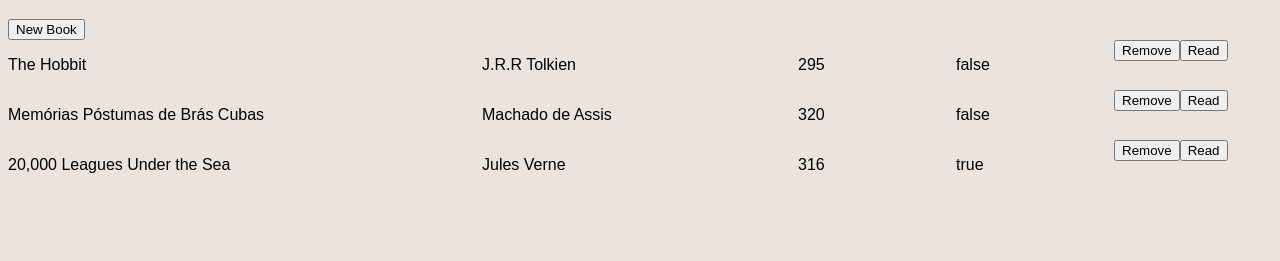
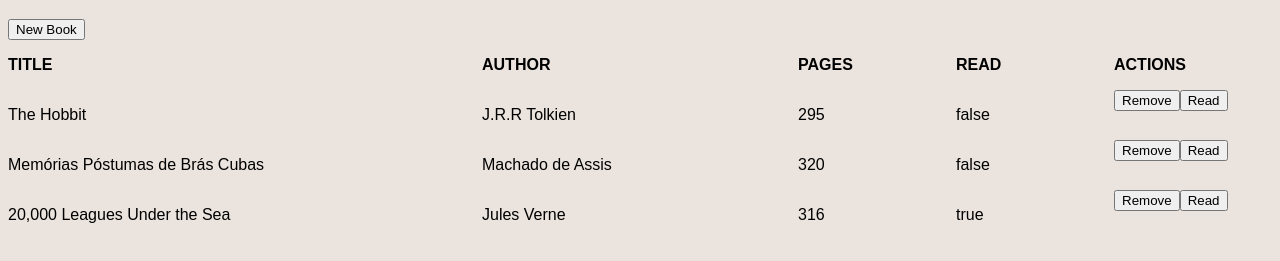
Before and after one commit to arthursl12/odin-library, a website: page index.html in a window 1280 px wide. Shown: the part 63-324 px from the top of the page. Drawn offline with nearby package versions, Linux system fonts and the light colour scheme; a web font is replaced by a local one.

Commit message:
Add book header

```diff
--- a/app.js
+++ b/app.js
@@ -26,12 +26,39 @@ function addBookToLibrary(b) {
   return myLibrary.push(b);
 }
 
+function bookListHeader() {
+  let booklist = document.querySelector("#booklist");
+  let header = document.createElement("div");
+  header.classList.add("booklist-header");
+
+  let testBook = new Book("T", "T", 1, true);
+  Object.keys(testBook).forEach((key) => {
+    if (!(typeof testBook[key] === "function")) {
+      // Only add non-function properties
+      let newp = document.createElement("p");
+      newp.textContent = `${key.toUpperCase()}`;
+      newp.classList.add(key);
+      header.appendChild(newp);
+    }
+  });
+
+  let buttonsHeader = "Actions";
+  let newp = document.createElement("p");
+  newp.textContent = `${buttonsHeader.toUpperCase()}`;
+  header.appendChild(newp);
+  booklist.appendChild(header);
+}
+
 function displayBooks() {
   // Clear current display
   let booklist = document.querySelector("#booklist");
   while (booklist.firstChild) {
     booklist.removeChild(booklist.lastChild);
   }
+
+  // Add header
+  bookListHeader();
+
 
   // Add an entry for each book
   let idx = 0;
--- a/style.css
+++ b/style.css
@@ -6,6 +6,8 @@
 }
 
 body{
+    font-family: 'Khula', sans-serif;
+    font-weight: 400;
     background-color: var(--color--light-brown);
 }
 
@@ -16,15 +18,15 @@ body{
 
 
 
-.bookcard{
+.bookcard, .booklist-header{
     display: grid;
     grid-template-columns: minmax(10%,3fr) minmax(5%,2fr) 1fr 1fr 1fr;
 }
 
-body {
-    font-family: 'Khula', sans-serif;
-    font-weight: 400;
+.booklist-header{
+    font-weight: 700;
 }
+
 
 h1,h2,h3,h4,h5,h6 {
     font-family: 'Cormorant Garamond', serif;
```
